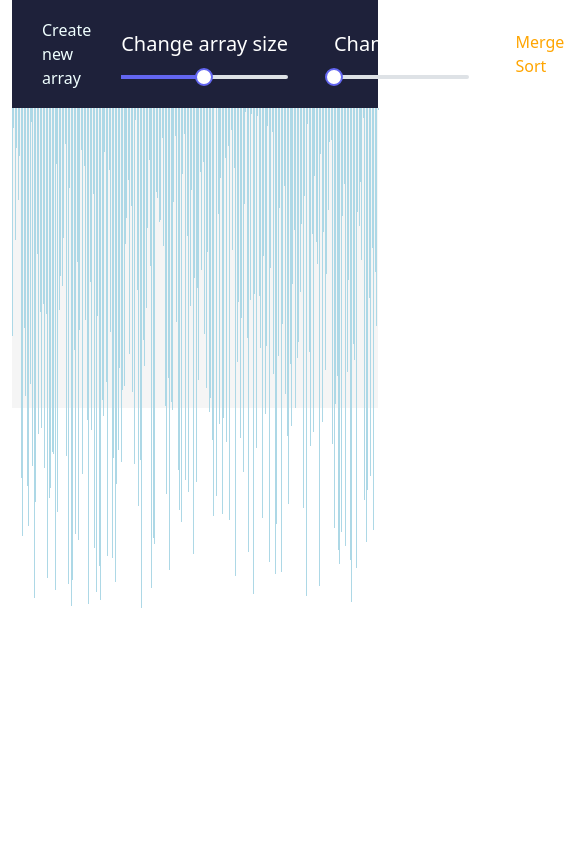
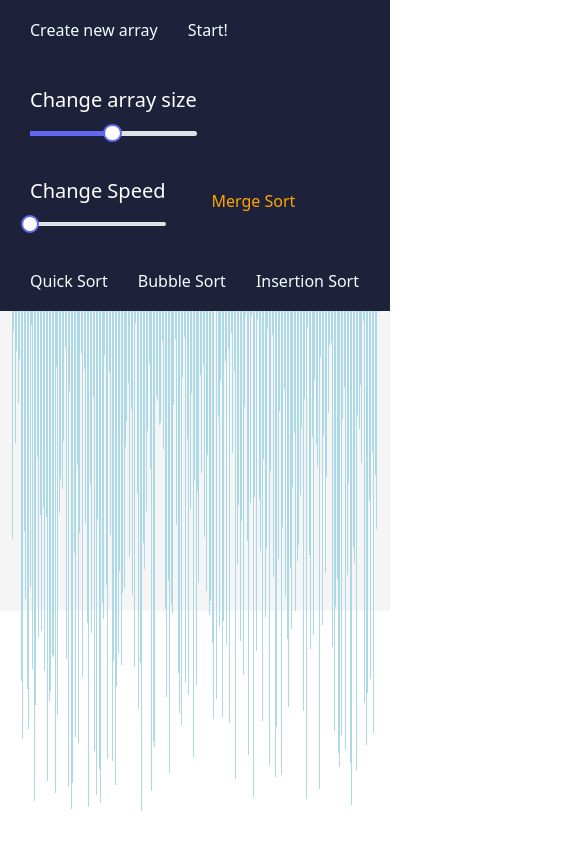
Before and after one commit to lisandromarina/sort-visualizer, a React (Create React App) app: page / in a window 390 px wide. Shown: the top 844 px of the page, 585 px wide, since content can reach past the window. Built offline with nearby package versions, Linux system fonts and the light colour scheme.

Commit message:
responsive mode

```diff
--- a/src/App.css
+++ b/src/App.css
@@ -1,3 +1,3 @@
-.container{
+.app-container{
   min-height: 100vh;
 }
--- a/src/App.tsx
+++ b/src/App.tsx
@@ -205,7 +205,7 @@ function App() {
   }, [arrayLength, generateNewArray])
 
   return (
-    <Container>
+    <div className='app-container'>
       <Navbar
         handleSort={handleSort}
         generateNewArray={generateNewArray}
@@ -221,7 +221,7 @@ function App() {
         blockHeight={MAX_ARRAY_LENGTH}
         blockWidth={blockWidth}
       />
-    </Container>
+    </div>
   );
 }
 
--- a/src/components/Navbar/Navbar.tsx
+++ b/src/components/Navbar/Navbar.tsx
@@ -4,7 +4,6 @@ import "./NavbarStyles.scss"
 import "primereact/resources/primereact.min.css";
 import "primereact/resources/themes/lara-light-indigo/theme.css";
 import { Slider } from 'primereact/slider';
-
 
 export interface INavbarProps {
     generateNewArray: () => void,
@@ -14,7 +13,7 @@ export interface INavbarProps {
     handleOnSlice: (number: any) => void,
     arrayLength: number;
     setAnimationSpeed: Dispatch<SetStateAction<any>>,
-    animationSpeed:number
+    animationSpeed: number
 }
 
 const NavbarComponent: FC<INavbarProps> = (props) => {
@@ -34,6 +33,10 @@ const NavbarComponent: FC<INavbarProps> = (props) => {
             <Navbar.Text
                 onClick={generateNewArray}>
                 Create new array
+            </Navbar.Text>
+            <Navbar.Text
+                onClick={handleSort}>
+                Start!
             </Navbar.Text>
             <Navbar.Brand>
                 <p>Change array size</p>
@@ -73,7 +76,6 @@ const NavbarComponent: FC<INavbarProps> = (props) => {
                 onClick={() => setMethodSelected("insertionSort")}>
                 Insertion Sort
             </Navbar.Text>
-            <Navbar.Text onClick={handleSort}>Start!</Navbar.Text>
         </Navbar>
     );
 }
--- a/src/components/Navbar/NavbarStyles.scss
+++ b/src/components/Navbar/NavbarStyles.scss
@@ -4,6 +4,7 @@
     justify-content: flex-start;
     gap: 30px;
     padding: 10px 30px !important;
+    flex-wrap: wrap !important;
     width: 100%;
     color: white;
     background-color: rgba(30, 33, 58, 1);
--- a/src/components/SortMethods/SortMethods.tsx
+++ b/src/components/SortMethods/SortMethods.tsx
@@ -1,5 +1,6 @@
 import React, { FC } from 'react';
 import "./SortMethodsStyles.scss";
+import { Container } from 'react-bootstrap';
 
 export interface ISortMethodsProps {
     array: number[],
@@ -15,7 +16,7 @@ const SortMethods: FC<ISortMethodsProps> = (props) => {
     } = props;
 
     return (
-        <div className="block-list">
+        <Container className="block-list">
             {array.map((value, index) => {
 
                 return (
@@ -29,7 +30,7 @@ const SortMethods: FC<ISortMethodsProps> = (props) => {
                     ></div>
                 );
             })}
-        </div>
+        </Container>
     );
 };
 
--- a/src/components/SortMethods/SortMethodsStyles.scss
+++ b/src/components/SortMethods/SortMethodsStyles.scss
@@ -1,6 +1,5 @@
 .block-list {
     display: flex;
-    /* flex-wrap: wrap; */
     gap: 1px;
     justify-content: center;
     align-items: flex-start;
```
